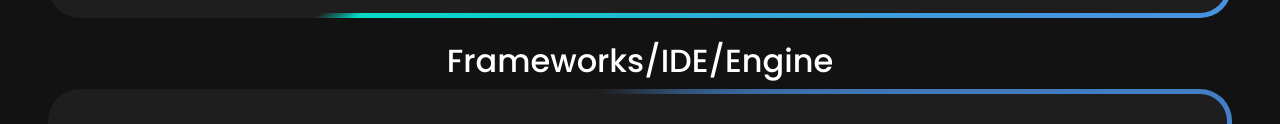
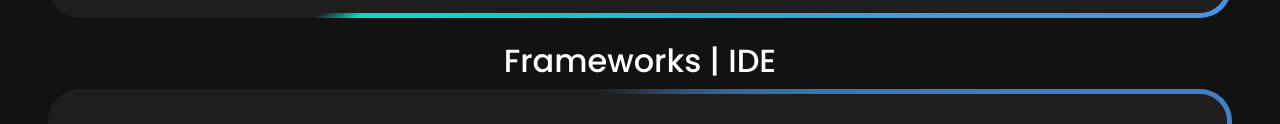
Before and after one commit to Wise-394/Wise-394.github.io, a plain HTML site: page index.html in a window 1280 px wide. Shown: the part 1398-1522 px from the top of the page. Drawn offline with nearby package versions, Linux system fonts and the light colour scheme.

Commit message:
prevent img from stretching

```diff
--- a/index.html
+++ b/index.html
@@ -134,7 +134,7 @@
 
 
                 <!-- Frameworks -->
-                <h2 class="text-center mt-4">Frameworks/IDE/Engine</h2>
+                <h2 class="text-center mt-4">Frameworks | IDE</h2>
                 <div class="row d-flex flex-wrap justify-content-center p-3  animated-border">
                     <div class="techstack_item col-6 col-lg-3 p-3 d-flex flex-column align-items-center">
                         <i class="fab fa-flutter fa-2x p-1"></i>
--- a/styles.css
+++ b/styles.css
@@ -224,6 +224,7 @@ img, video, .container, .home, #techstack, #projects, #contact, footer, .techsta
 }
 .techstack_img{
   height: 280px;
+  object-fit: contain;
 }
 
 .justify {
```
